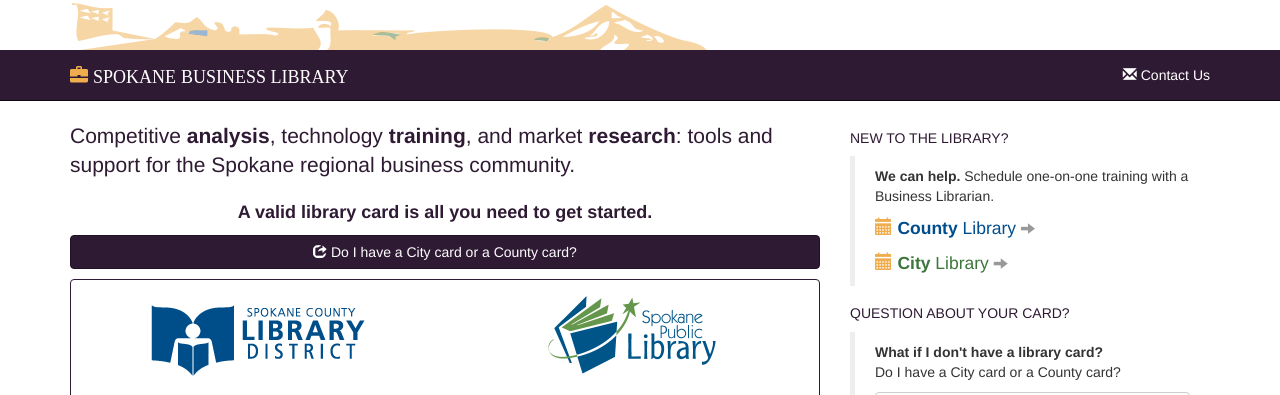
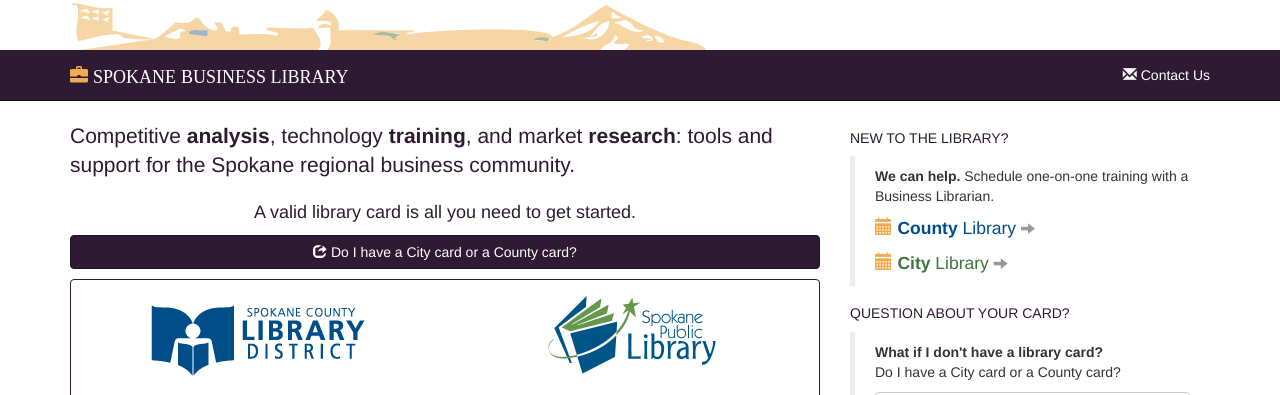
Before and after one commit to spokanebusinesslibrary/spokanebusinesslibrary.github.io, a Jekyll site: the page built from index.md, in a window 1280 px wide. Shown: the top 395 px of the page. Built offline with Jekyll 4.4.1, drawn with Linux system fonts in a browser that asks for light colours; nearby versions of some CDN libraries; some web fonts are replaced; comment, search, counter and statistics services are not loaded.

Commit message:
lighten up

```diff
--- a/_includes/home.html
+++ b/_includes/home.html
@@ -11,7 +11,7 @@
 
 
 		<p class="text-primary text-center">
-			<b>A valid library card is all you need to get started.</b>
+			A valid library card is all you need to get started.
 		</p>
 
 		<p style="">
```
Also changed, not shown: 1 other file.
